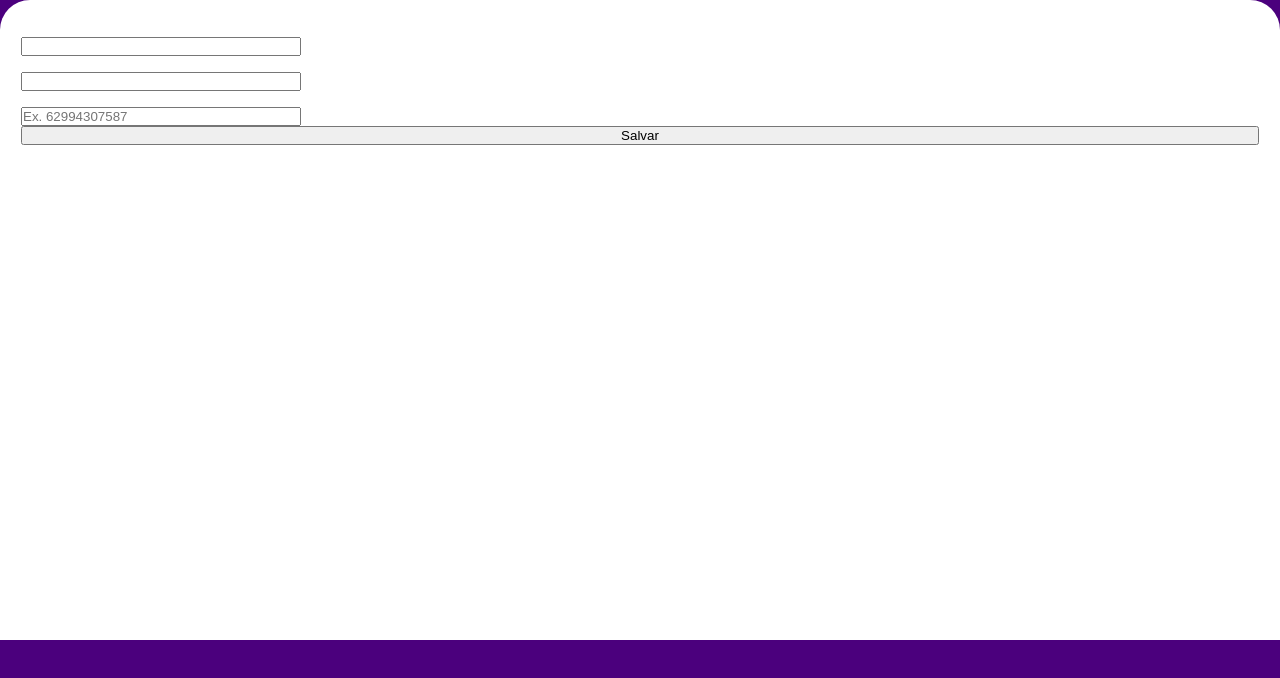
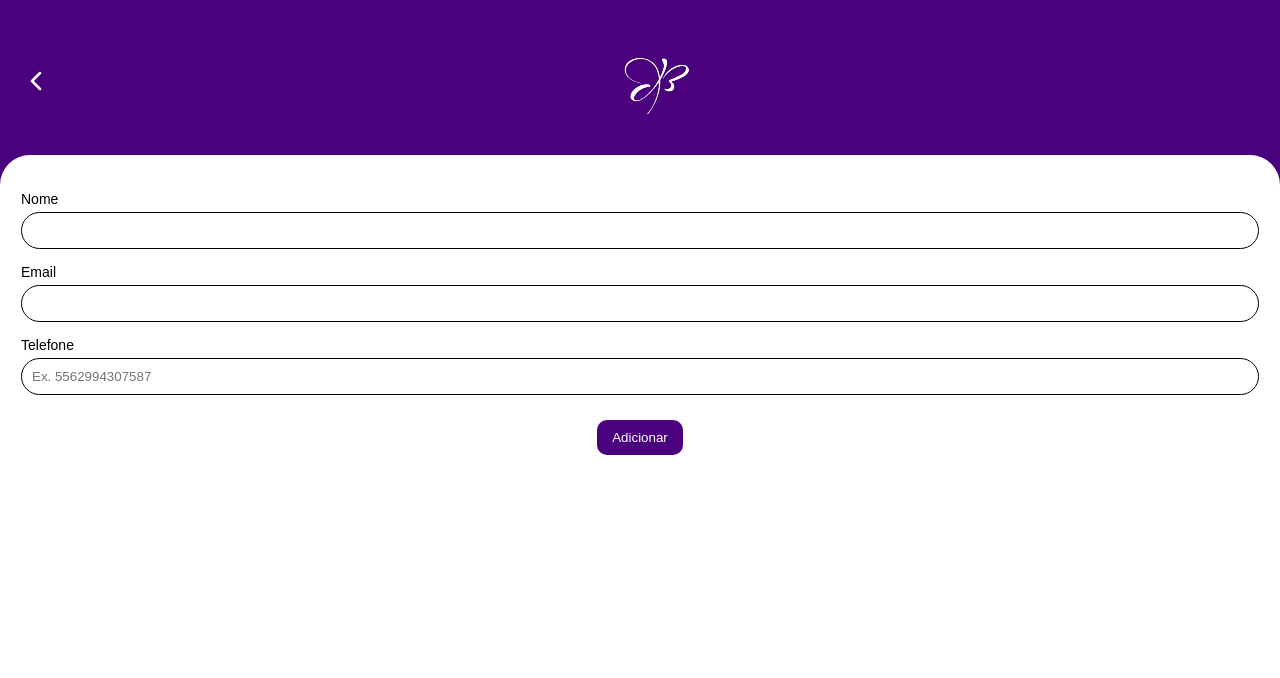
Before and after one commit to Caroldoourado/SistemaDeContatos, a website: page public/pages/novoContato.html in a window 1280 px wide. Drawn offline with Linux system fonts and the light colour scheme.

Commit message:
Versão 2025_05_14_03

```diff
--- a/public/pages/novoContato.html
+++ b/public/pages/novoContato.html
@@ -7,15 +7,32 @@
     <title>Contato</title>
 </head>
 <body>
-    <section class="section-board-contact">
-        <label for="iname">Nome</label>
-        <input type="text" name="name" id="iname">
-        <label for="iemail">Email</label>
-        <input type="email" name="email" id="iemail">
-        <label for="itelefone">Telefone</label>
-        <input type="tel" name="telefone" id="itelefone" placeholder="Ex. 62994307587">
-        <button onclick="addContato()">Salvar</button>
+    <section>
+        <header class="section-header-contact novo">
+            <a href="https://bemmequer.onrender.com/"><img src="/images/left.png" alt=""></a>
+            <img src="/images/logo.png" alt="Logo Bem Me Quer">
+            <a href="#"><img src="" alt=""></a>
+        </header>
     </section>
+
+    <section class="section-board-contact board-novo-contato">
+
+            <label for="iname" class="label">Nome</label>
+            <input type="text" name="name" id="iname" class="input-novo-contato">
+            <label for="iemail" class="label">Email</label>
+            <input type="email" name="email" id="iemail" class="input-novo-contato">
+            <label for="itelefone" class="label">Telefone</label>
+            <input type="tel" name="telefone" id="itelefone" placeholder="Ex. 5562994307587" class="input-novo-contato">
+            <button onclick="addContato()" class="add-contato">Adicionar</button>
+
+    </section>
+
+    <section id="modal" class="modal">
+        <div class="modal-content">
+         <span class="fechar" onclick="fecharModal()">&times;</span>
+         <p id="mensagemModal"></p>
+        </div>
+   </section>
 
     <script src="/scripts/script.js"></script>
 </body>
--- a/public/styles/style.css
+++ b/public/styles/style.css
@@ -53,7 +53,7 @@ body {
 
 .section-board-contact{
     background-color: white;
-    min-height: 80vh;
+    min-height: 100vh;
     border-top-left-radius: 30px;
     border-top-right-radius: 30px;
     padding: 1.5em;
@@ -93,7 +93,7 @@ body {
 .search-input{
     padding: 10px;
     border-radius: 20px;
-    border: none;
+    border: 1px solid black;
 }
 
 input{
@@ -170,7 +170,7 @@ footer{
 
 .modal-content {
   background-color: #5f2189;;
-  padding: 40px 20px;
+  padding: 40px 10px;
   border-radius: 10px;
   max-width: 400px;
   width: 90%;
@@ -190,3 +190,31 @@ footer{
   font-size: 20px;
   cursor: pointer;
 }
+
+.board-novo-contato{
+    display: flex;
+    align-items: center;
+}
+
+.input-novo-contato{
+    width: 100%;
+    padding: 10px;
+    border-radius: 20px;
+    border: 1px solid black;
+}
+
+.label{
+    width: 100%;
+    text-align: start;
+    color: black;
+    margin: 15px 0 5px;
+}
+
+.add-contato{
+    margin-top: 25px;
+    padding: 10px 15px;
+    border-radius: 10px;
+    border: none;
+    background-color: #4b007d;
+    color: white;
+}
--- a/routes/api.js
+++ b/routes/api.js
@@ -4,7 +4,7 @@ const path = require('path');
 const contatoController = require('../src/controllers/contatoController');
 const router = express.Router();
 
-const options = { origin: ["http://localhost:3000", "https://bemmequer.onrender.com"]}
+ const options = { origin: ["http://localhost:3000", "https://bemmequer.onrender.com"]}
 router.use(cors(options));
 
 router.get('/contatos', contatoController.getAll);
```
Also changed, not shown: public/index.html (+1 -1 lines).
